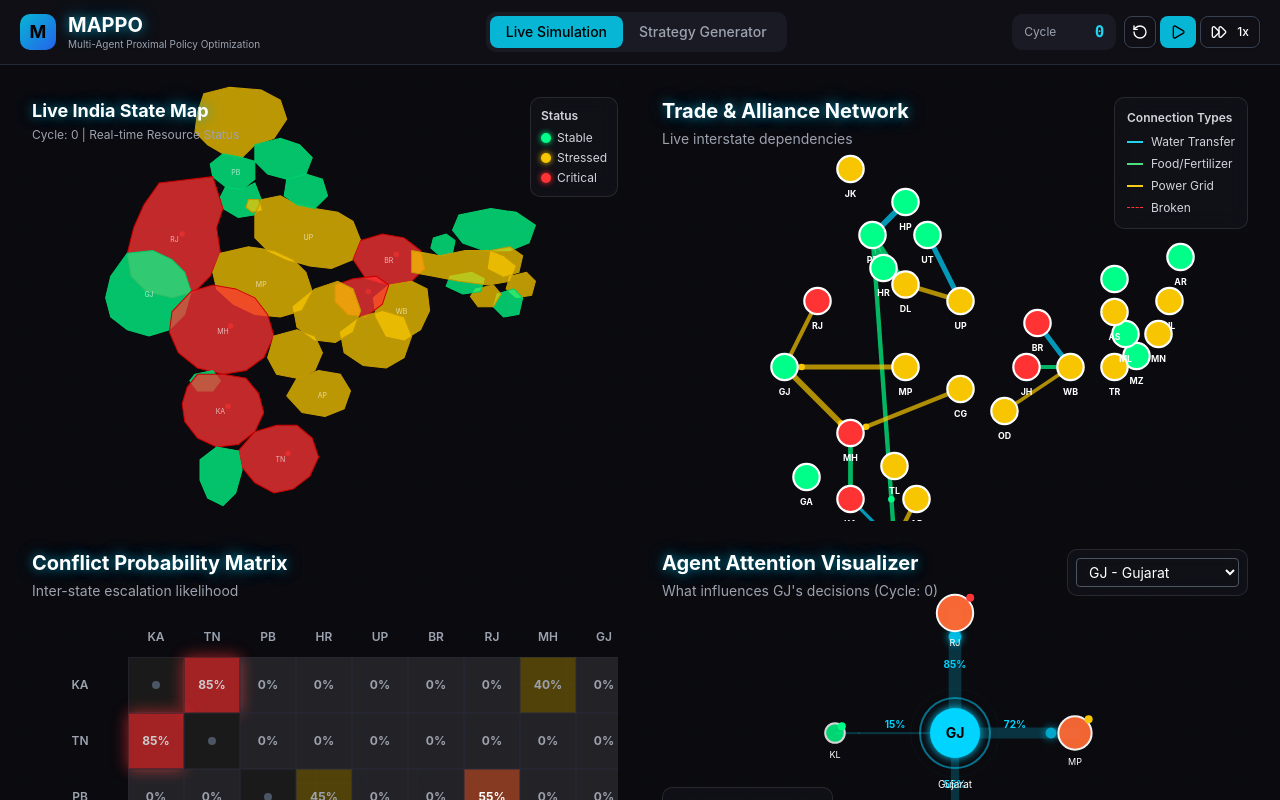
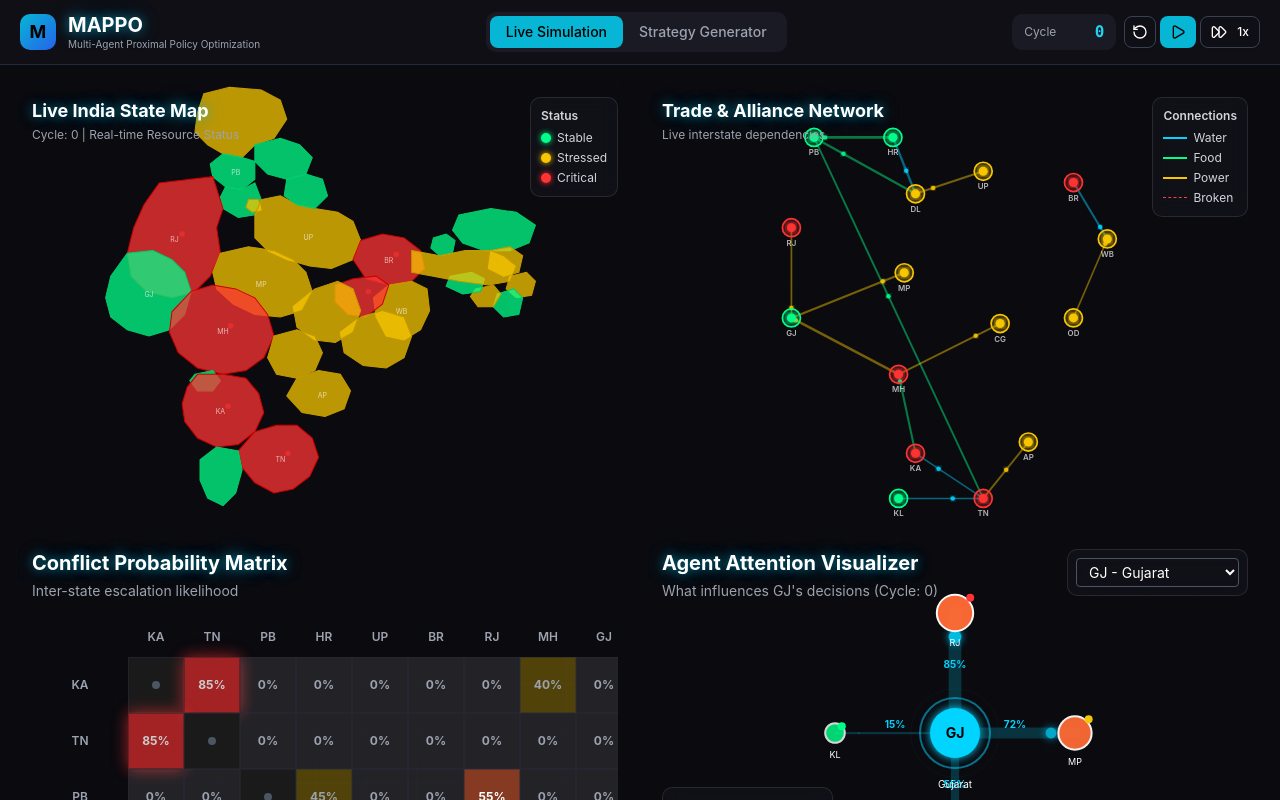
Before and after one commit to AryanKarmore/SITNOVATE_2.0, a React (Vite) app: page / in a window 1280 px wide. Shown: the top 800 px of the page. Built offline with nearby package versions, Linux system fonts and the light colour scheme.

Commit message:
Update TradeNetwork.tsx

```diff
--- a/src/components/network/TradeNetwork.tsx
+++ b/src/components/network/TradeNetwork.tsx
@@ -7,208 +7,181 @@ interface TradeNetworkProps {
   simulationCycle?: number;
 }
 
+// Hardcoded node positions for a clean network layout - NOT geography-based
+const NODE_POSITIONS: Record<string, { x: number; y: number }> = {
+  'PB': { x: 120, y: 80 },
+  'HR': { x: 190, y: 80 },
+  'RJ': { x: 100, y: 160 },
+  'GJ': { x: 100, y: 240 },
+  'MP': { x: 200, y: 200 },
+  'UP': { x: 270, y: 110 },
+  'DL': { x: 210, y: 130 },
+  'HP': { x: 175, y: 50 },
+  'UT': { x: 250, y: 55 },
+  'BR': { x: 350, y: 120 },
+  'WB': { x: 380, y: 170 },
+  'JH': { x: 340, y: 185 },
+  'OD': { x: 350, y: 240 },
+  'CG': { x: 285, y: 245 },
+  'MH': { x: 195, y: 290 },
+  'TL': { x: 280, y: 310 },
+  'AP': { x: 310, y: 350 },
+  'KA': { x: 210, y: 360 },
+  'TN': { x: 270, y: 400 },
+  'KL': { x: 195, y: 400 },
+  'GA': { x: 160, y: 330 },
+};
+
+const ACTIVE_NODES = ['PB', 'HR', 'RJ', 'GJ', 'MP', 'UP', 'DL', 'BR', 'WB', 'MH', 'KA', 'TN', 'KL', 'AP', 'CG', 'OD'];
+
 const TradeNetwork: React.FC<TradeNetworkProps> = ({ simulationCycle = 0 }) => {
   const svgRef = useRef<SVGSVGElement>(null);
   const [brokenConnections, setBrokenConnections] = useState<string[]>([]);
+  const [tick, setTick] = useState(0);
 
   useEffect(() => {
-    // Simulate connection breaks at certain cycles
-    if (simulationCycle === 45) {
-      setBrokenConnections(['PB-TN']);
-    } else if (simulationCycle === 55) {
-      setBrokenConnections(['PB-TN', 'KA-TN']);
-    } else if (simulationCycle < 45) {
-      setBrokenConnections([]);
-    }
+    if (simulationCycle === 45) setBrokenConnections(['PB-TN']);
+    else if (simulationCycle === 55) setBrokenConnections(['PB-TN', 'KA-TN']);
+    else if (simulationCycle < 45) setBrokenConnections([]);
   }, [simulationCycle]);
 
+  // Particle animation tick
   useEffect(() => {
-    if (!svgRef.current) return;
+    const interval = setInterval(() => setTick(t => (t + 1) % 100), 50);
+    return () => clearInterval(interval);
+  }, []);
 
-    const svg = d3.select(svgRef.current);
-    svg.selectAll('*').remove();
+  const typeColor: Record<string, string> = {
+    water: '#00d4ff',
+    food: '#00ff88',
+    power: '#f7c600',
+  };
 
-    // Create nodes from states
-    const nodes = indiaStates.map(state => ({
-      id: state.id,
-      name: state.name,
-      x: state.position.x,
-      y: state.position.y,
-      status: state.status,
-    }));
-
-    // Create links from trade connections
-    const links = tradeConnections.map(conn => ({
-      source: conn.from,
-      target: conn.to,
-      type: conn.type,
-      volume: conn.volume,
-      active: conn.active && !brokenConnections.includes(`${conn.from}-${conn.to}`),
-      id: `${conn.from}-${conn.to}`,
-    }));
-
-    // Draw links
-    const linkGroup = svg.append('g').attr('class', 'links');
-
-    links.forEach((link) => {
-      const sourceNode = nodes.find(n => n.id === link.source);
-      const targetNode = nodes.find(n => n.id === link.target);
-
-      if (!sourceNode || !targetNode) return;
-
-      const color = link.type === 'water' ? '#00d4ff' : link.type === 'food' ? '#00ff88' : '#f7c600';
-      const strokeWidth = link.volume / 15;
-
-      // Draw the connection line
-      const line = linkGroup.append('line')
-        .attr('x1', sourceNode.x)
-        .attr('y1', sourceNode.y)
-        .attr('x2', targetNode.x)
-        .attr('y2', targetNode.y)
-        .attr('stroke', link.active ? color : '#ff3333')
-        .attr('stroke-width', link.active ? strokeWidth : 1)
-        .attr('stroke-opacity', link.active ? 0.7 : 0.3)
-        .attr('stroke-dasharray', link.active ? 'none' : '5,5');
-
-      // Add flowing animation for active connections
-      if (link.active) {
-        const particle = linkGroup.append('circle')
-          .attr('r', 3)
-          .attr('fill', color)
-          .attr('filter', 'url(#glow)');
-
-        const animatePulse = () => {
-          particle
-            .attr('cx', sourceNode.x)
-            .attr('cy', sourceNode.y)
-            .transition()
-            .duration(2000)
-            .ease(d3.easeLinear)
-            .attr('cx', targetNode.x)
-            .attr('cy', targetNode.y)
-            .on('end', animatePulse);
-        };
-
-        animatePulse();
-      }
-
-      // Break animation
-      if (!link.active && brokenConnections.includes(link.id)) {
-        line
-          .transition()
-          .duration(500)
-          .attr('stroke-width', 1)
-          .attr('stroke-opacity', 0.3);
-      }
-    });
-
-    // Draw nodes
-    const nodeGroup = svg.append('g').attr('class', 'nodes');
-
-    nodes.forEach(node => {
-      const nodeG = nodeGroup.append('g')
-        .attr('transform', `translate(${node.x},${node.y})`);
-
-      // Node circle
-      nodeG.append('circle')
-        .attr('r', 12)
-        .attr('fill', node.status === 'green' ? '#00ff88' : node.status === 'amber' ? '#f7c600' : '#ff3333')
-        .attr('stroke', '#ffffff')
-        .attr('stroke-width', 2)
-        .attr('filter', 'url(#glow)');
-
-      // Node label
-      nodeG.append('text')
-        .attr('dy', 25)
-        .attr('text-anchor', 'middle')
-        .attr('fill', '#ffffff')
-        .attr('font-size', '8px')
-        .attr('font-weight', 'bold')
-        .text(node.id);
-    });
-
-    // Add glow filter
-    const defs = svg.append('defs');
-    const filter = defs.append('filter')
-      .attr('id', 'glow')
-      .attr('x', '-50%')
-      .attr('y', '-50%')
-      .attr('width', '200%')
-      .attr('height', '200%');
-
-    filter.append('feGaussianBlur')
-      .attr('stdDeviation', '3')
-      .attr('result', 'coloredBlur');
-
-    filter.append('feMerge')
-      .append('feMergeNode')
-      .attr('in', 'coloredBlur');
-
-    filter.append('feMerge')
-      .append('feMergeNode')
-      .attr('in', 'SourceGraphic');
-
-  }, [brokenConnections]);
+  const activeLinks = tradeConnections.filter(c =>
+    ACTIVE_NODES.includes(c.from) && ACTIVE_NODES.includes(c.to)
+  );
 
   return (
     <div className="relative w-full h-full bg-[#0a0a0f] rounded-xl overflow-hidden">
-      {/* Grid Background */}
       <div className="absolute inset-0 grid-bg opacity-50" />
 
-      {/* Title */}
       <div className="absolute top-4 left-4 z-10">
-        <h3 className="text-xl font-bold text-white neon-text">Trade & Alliance Network</h3>
-        <p className="text-sm text-gray-400 mt-1">Live interstate dependencies</p>
+        <h3 className="text-lg font-bold text-white neon-text">Trade & Alliance Network</h3>
+        <p className="text-xs text-gray-400 mt-0.5">Live interstate dependencies</p>
       </div>
 
       {/* Legend */}
-      <div className="absolute top-4 right-4 z-10 glass rounded-lg p-3">
-        <div className="text-xs font-semibold text-gray-300 mb-2">Connection Types</div>
-        <div className="space-y-1.5">
-          <div className="flex items-center gap-2">
-            <div className="w-4 h-0.5 bg-cyan-400" />
-            <span className="text-xs text-gray-300">Water Transfer</span>
-          </div>
-          <div className="flex items-center gap-2">
-            <div className="w-4 h-0.5 bg-green-400" />
-            <span className="text-xs text-gray-300">Food/Fertilizer</span>
-          </div>
-          <div className="flex items-center gap-2">
-            <div className="w-4 h-0.5 bg-yellow-400" />
-            <span className="text-xs text-gray-300">Power Grid</span>
-          </div>
-          <div className="flex items-center gap-2">
-            <div className="w-4 h-0.5 bg-red-500 border-dashed" style={{ borderTop: '1px dashed #ff3333', background: 'none' }} />
+      <div className="absolute top-4 right-4 z-10 glass rounded-lg p-2.5">
+        <div className="text-xs font-semibold text-gray-300 mb-1.5">Connections</div>
+        <div className="space-y-1">
+          {Object.entries(typeColor).map(([type, color]) => (
+            <div key={type} className="flex items-center gap-1.5">
+              <div className="w-6 h-0.5" style={{ background: color }} />
+              <span className="text-xs text-gray-300 capitalize">{type}</span>
+            </div>
+          ))}
+          <div className="flex items-center gap-1.5">
+            <div className="w-6 h-0.5 border-dashed border-t border-red-500" style={{ background: 'none' }} />
             <span className="text-xs text-gray-300">Broken</span>
           </div>
         </div>
       </div>
 
+      <svg
+        ref={svgRef}
+        viewBox="75 30 340 390"
+        className="w-full h-full"
+        preserveAspectRatio="xMidYMid meet"
+      >
+        <defs>
+          <filter id="net-glow">
+            <feGaussianBlur stdDeviation="3" result="blur" />
+            <feMerge><feMergeNode in="blur" /><feMergeNode in="SourceGraphic" /></feMerge>
+          </filter>
+        </defs>
+
+        {/* Draw links */}
+        {activeLinks.map((link, i) => {
+          const src = NODE_POSITIONS[link.from];
+          const tgt = NODE_POSITIONS[link.to];
+          if (!src || !tgt) return null;
+
+          const isBroken = brokenConnections.includes(`${link.from}-${link.to}`);
+          const color = typeColor[link.type] || '#888';
+          const strokeW = Math.max(0.8, link.volume / 35);
+
+          // Particle position along line
+          const progress = (tick / 100 + i * 0.15) % 1;
+          const px = src.x + (tgt.x - src.x) * progress;
+          const py = src.y + (tgt.y - src.y) * progress;
+
+          return (
+            <g key={`${link.from}-${link.to}`}>
+              <line
+                x1={src.x} y1={src.y}
+                x2={tgt.x} y2={tgt.y}
+                stroke={isBroken ? '#ff3333' : color}
+                strokeWidth={isBroken ? 0.8 : strokeW}
+                strokeOpacity={isBroken ? 0.3 : 0.45}
+                strokeDasharray={isBroken ? '4,3' : undefined}
+              />
+              {!isBroken && link.active && (
+                <circle
+                  cx={px} cy={py}
+                  r={2}
+                  fill={color}
+                  opacity={0.9}
+                  filter="url(#net-glow)"
+                />
+              )}
+            </g>
+          );
+        })}
+
+        {/* Draw nodes */}
+        {ACTIVE_NODES.map((id) => {
+          const pos = NODE_POSITIONS[id];
+          const state = indiaStates.find(s => s.id === id);
+          if (!pos || !state) return null;
+
+          const nodeColor = state.status === 'green' ? '#00ff88' : state.status === 'amber' ? '#f7c600' : '#ff3333';
+
+          return (
+            <g key={id} transform={`translate(${pos.x},${pos.y})`}>
+              <circle r={8} fill={nodeColor} fillOpacity={0.25} stroke={nodeColor} strokeWidth={1.5} />
+              <circle r={4} fill={nodeColor} filter="url(#net-glow)" />
+              <text
+                x={0} y={16}
+                textAnchor="middle"
+                fill="rgba(255,255,255,0.7)"
+                fontSize="7"
+                fontWeight="600"
+                style={{ userSelect: 'none' }}
+              >
+                {id}
+              </text>
+            </g>
+          );
+        })}
+      </svg>
+
       {/* Break Alert */}
       {brokenConnections.length > 0 && (
         <motion.div
-          className="absolute bottom-4 left-4 right-4 z-20 bg-red-900/80 border border-red-500 rounded-lg p-3"
-          initial={{ opacity: 0, y: 20 }}
+          className="absolute bottom-3 left-3 right-3 z-20 bg-red-900/80 border border-red-500 rounded-lg p-2.5"
+          initial={{ opacity: 0, y: 10 }}
           animate={{ opacity: 1, y: 0 }}
         >
           <div className="flex items-center gap-2">
-            <div className="w-2 h-2 bg-red-500 rounded-full animate-pulse" />
-            <span className="text-sm font-semibold text-red-200">Alliance Break Detected</span>
+            <div className="w-2 h-2 bg-red-500 rounded-full animate-pulse flex-shrink-0" />
+            <span className="text-xs font-semibold text-red-200">Alliance Break Detected</span>
           </div>
-          <p className="text-xs text-red-300 mt-1">
-            {brokenConnections.includes('PB-TN') && 'Punjab-Tamil Nadu food supply agreement dissolved'}
-            {brokenConnections.includes('KA-TN') && ' • Karnataka-Tamil Nadu water sharing suspended'}
+          <p className="text-xs text-red-300 mt-0.5 leading-relaxed">
+            {brokenConnections.includes('PB-TN') && 'Punjab–Tamil Nadu food supply dissolved'}
+            {brokenConnections.includes('KA-TN') && ' · KA–TN water sharing suspended'}
           </p>
         </motion.div>
       )}
-
-      {/* SVG */}
-      <svg
-        ref={svgRef}
-        viewBox="0 0 550 400"
-        className="w-full h-full"
-        style={{ minHeight: '400px' }}
-      />
     </div>
   );
 };
```
